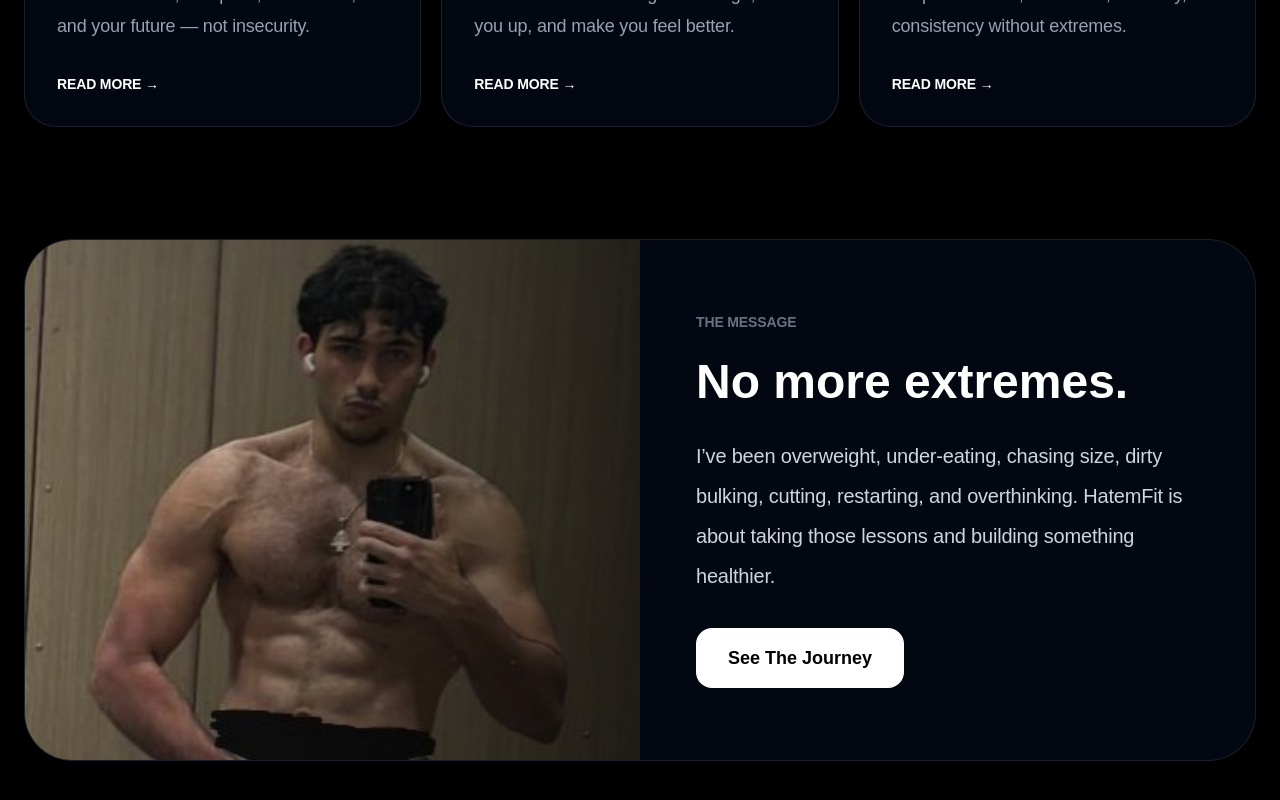
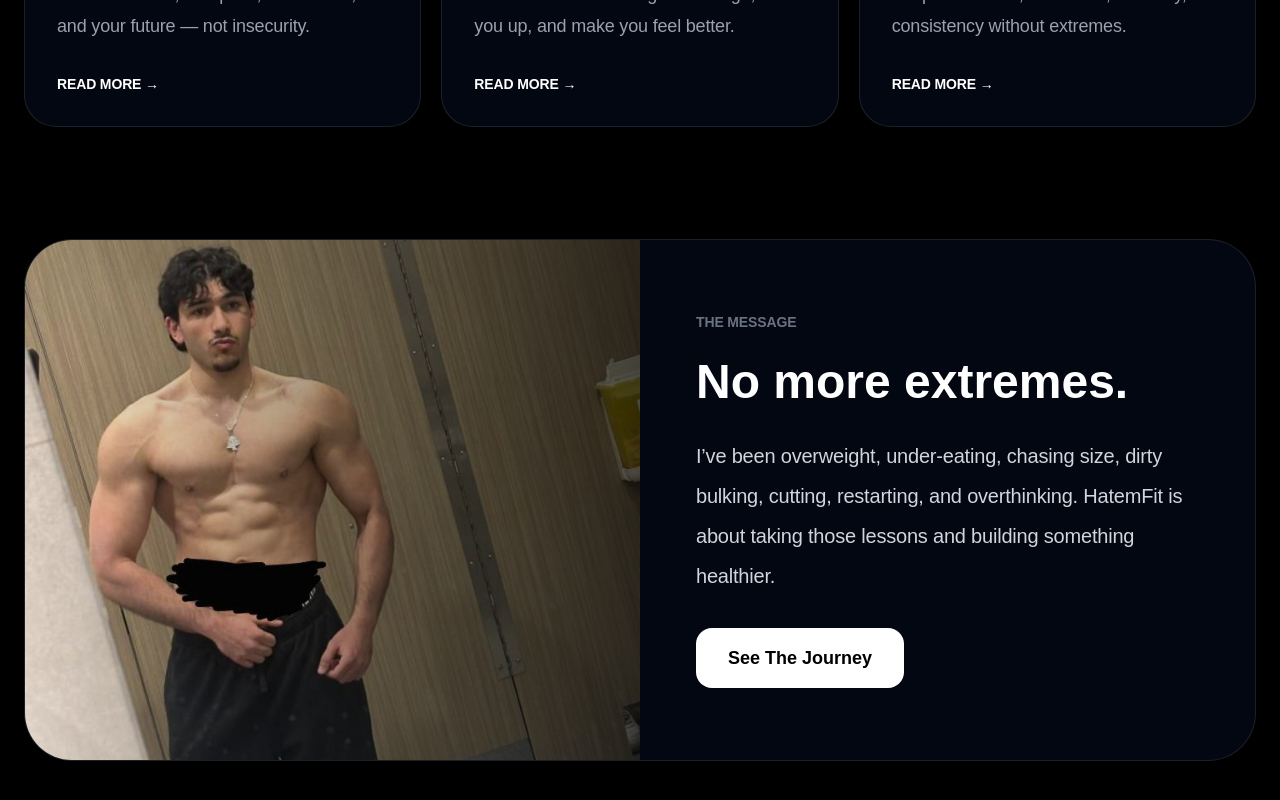
Before and after one commit to HatemCodes/HatemFit, a Next.js app: page / in a window 1280 px wide. Shown: the part 1428-2228 px from the top of the page. Built offline with nearby package versions, Linux system fonts and the light colour scheme.

Commit message:
Refine homepage branding

```diff
--- a/app/page.tsx
+++ b/app/page.tsx
@@ -131,7 +131,7 @@
           <div className="grid overflow-hidden rounded-[3rem] border border-white/10 bg-gray-950 md:grid-cols-2">
             <div className="relative min-h-[520px]">
               <Image
-                src="/story/age-20-1.jpg"
+                src="/story/age-20-3.jpg"
                 alt="Current HatemFit progress"
                 fill
                 className="object-cover"
```
